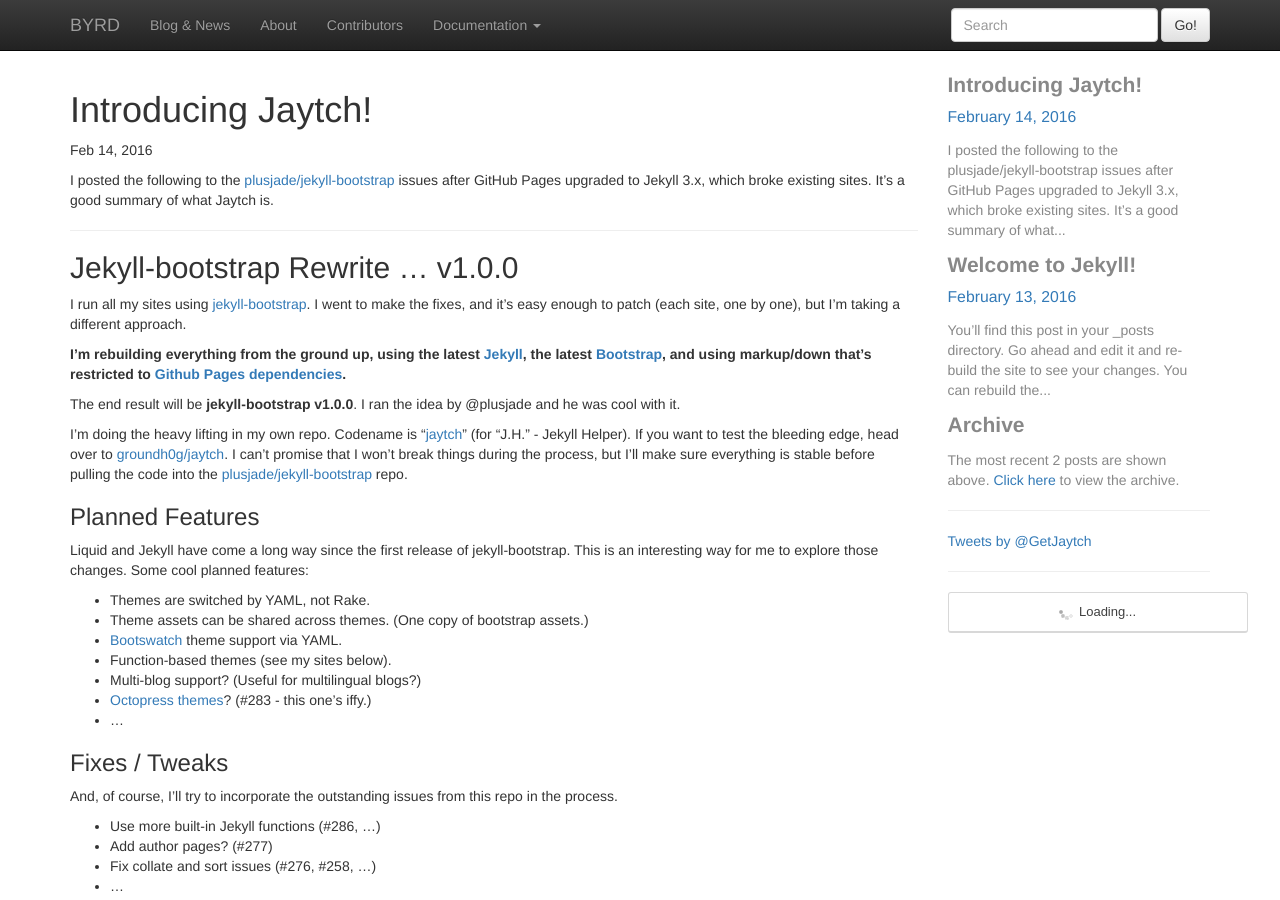
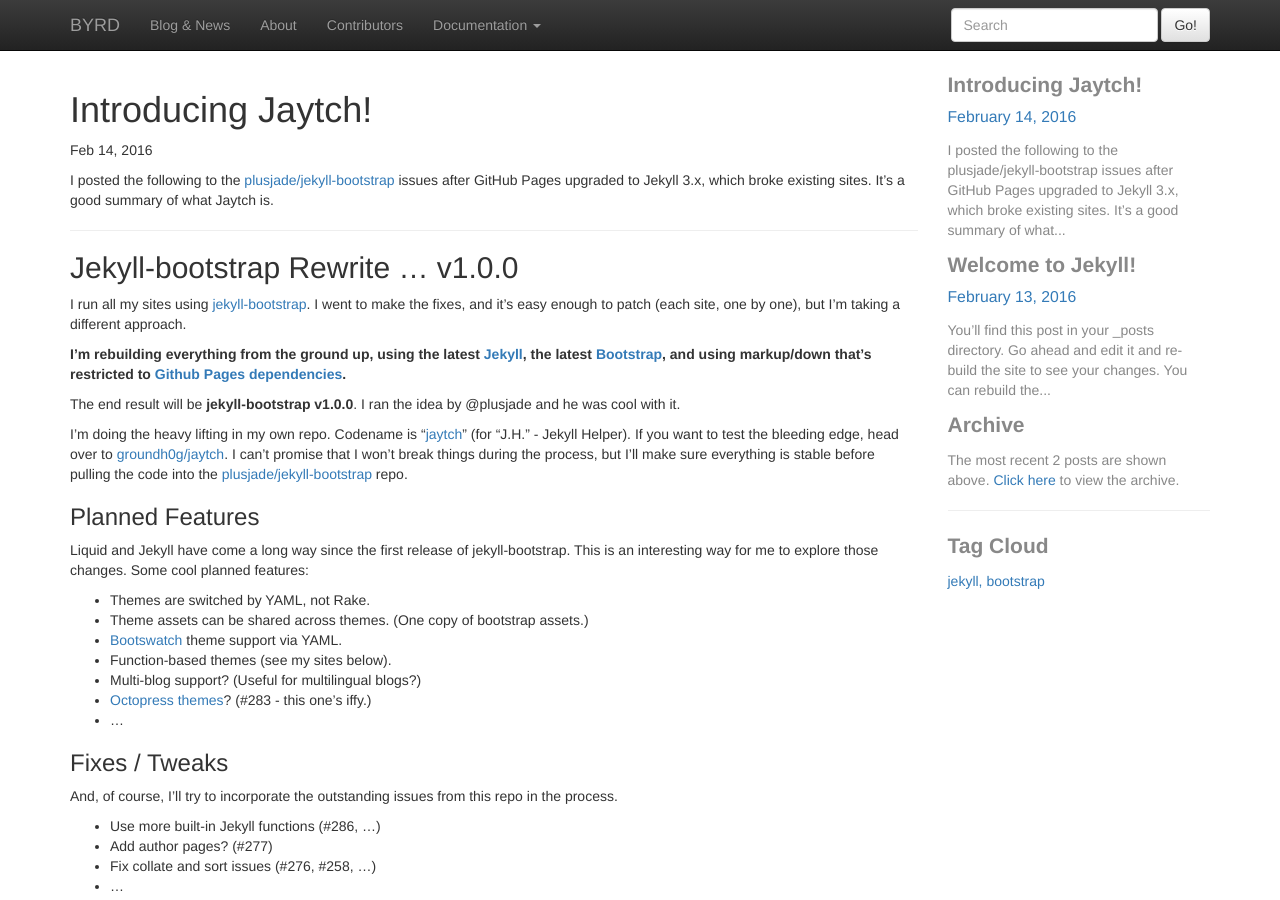
Before and after one commit to groundh0g/jaytch, a Jekyll site: the page built from _posts/2016-02-14-introducing-jaytch.md, in a window 1280 px wide and 900 px high. Built offline with Jekyll 4.4.1, drawn with Linux system fonts in a browser that asks for light colours; comment, search, counter and statistics services are not loaded.

Commit message:
Sidebars: TagCloud.

```diff
--- a/_config.yml
+++ b/_config.yml
@@ -112,7 +112,7 @@
           hideForPage: true
           hideForPost: false
         sidebar_right:
-          sidebars: ["posts", "twitter", "googleplus"] # false | ["facebook", "twitter"]
+          sidebars: ["posts", "tagcloud"] # false | ["facebook", "twitter"]
           columns:  3
           hideForPage: true
           hideForPost: false
@@ -137,7 +137,8 @@
       googleplus: # https://www.kycosoftware.com/code/googleplus-feed-widget-2
         profileId: 113415901204258128457 # +JosephHall_groundh0g
       tagcloud:
-        type:  tagcloud
+        title:   "Tag Cloud"
+        maxTags: 20
       author:
         type:  author
       posts:
--- a/_includes/jaytch/sidebar/tagcloud.liquid
+++ b/_includes/jaytch/sidebar/tagcloud.liquid
@@ -0,0 +1,19 @@
+{% assign sidebarName = include.sidebarName | default: "tagcloud" %}
+{% assign maxTags = site.tags | size %}
+{% assign maxTags = site.jaytch.layout.sidebars.[sidebarName].maxTags | default: maxTags %}
+{% assign title = site.jaytch.layout.sidebars.[sidebarName].title %}
+
+<div class="sidebar">
+
+<div class="postSummary">
+{% if title %}<p class="title">{{ title }}</p>{% endif %}
+<p class="text">
+{% for tag in site.tags limit maxTags %}
+  <span class="tag-cloud-{{ tag | last | size | times: 10 | divided_by: site.tags.size }}">
+  	<a href="{{ BASE_PATH }}{{ site.JB.tags_path }}#{{ tag | first | slugify }}-ref">{{ tag | first }}</a>
+  </span>
+{% endfor %}
+</p>
+</div>
+
+</div>
```
